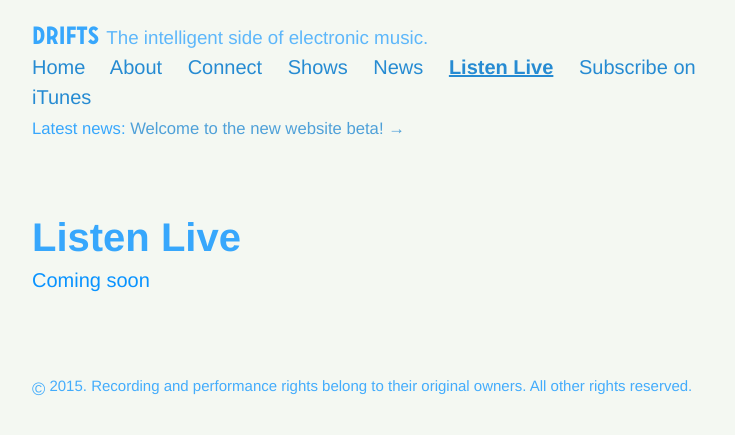
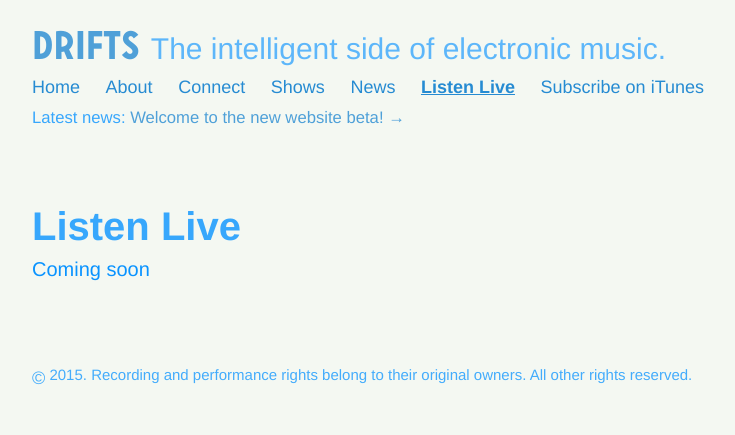
Before and after one commit to wonaldson/drifts.fm, a Jekyll site: the page built from listen.md, in a window 1280 px wide. Shown: the top 435 px of the page, without its empty margins (248-983 px from the left). Built offline with Jekyll 4.4.1, drawn with Linux system fonts in a browser that asks for light colours; some web fonts are replaced; Markdown is read by kramdown in place of the engine named in the settings.

Commit message:
let's try this. size changes

```diff
--- a/_includes/masthead.html
+++ b/_includes/masthead.html
@@ -1,10 +1,10 @@
 			<div class="masthead">
-        <h3 class="masthead-title">
+        <h1 class="masthead-title">
           <a href="/" title="Home" class="drifts-logo">{{ site.title }}</a>
           <small>{{ site.tagline }}</small>
-        </h3>
+        </h1>
         <nav class="masthead-nav">
-	        <a class="masthead-nav-item{% if page.url == node.url %} active{% endif %}" href="/">Home</a>
+	        <a class="masthead-nav-item{% if page.url == site.baseurl %} active{% endif %}" href="/">Home</a>
 
 	        {% assign pages_list = site.pages %}
 					{% for node in pages_list %}
--- a/public/css/drifts.css
+++ b/public/css/drifts.css
@@ -301,6 +301,9 @@ tbody tr:nth-child(odd) th {
 
 /* Nav */
 
+nav.masthead-nav * {
+	font-size: 90%;
+}
 nav.masthead-nav a {
 	padding-right: 1rem;
 }
```
